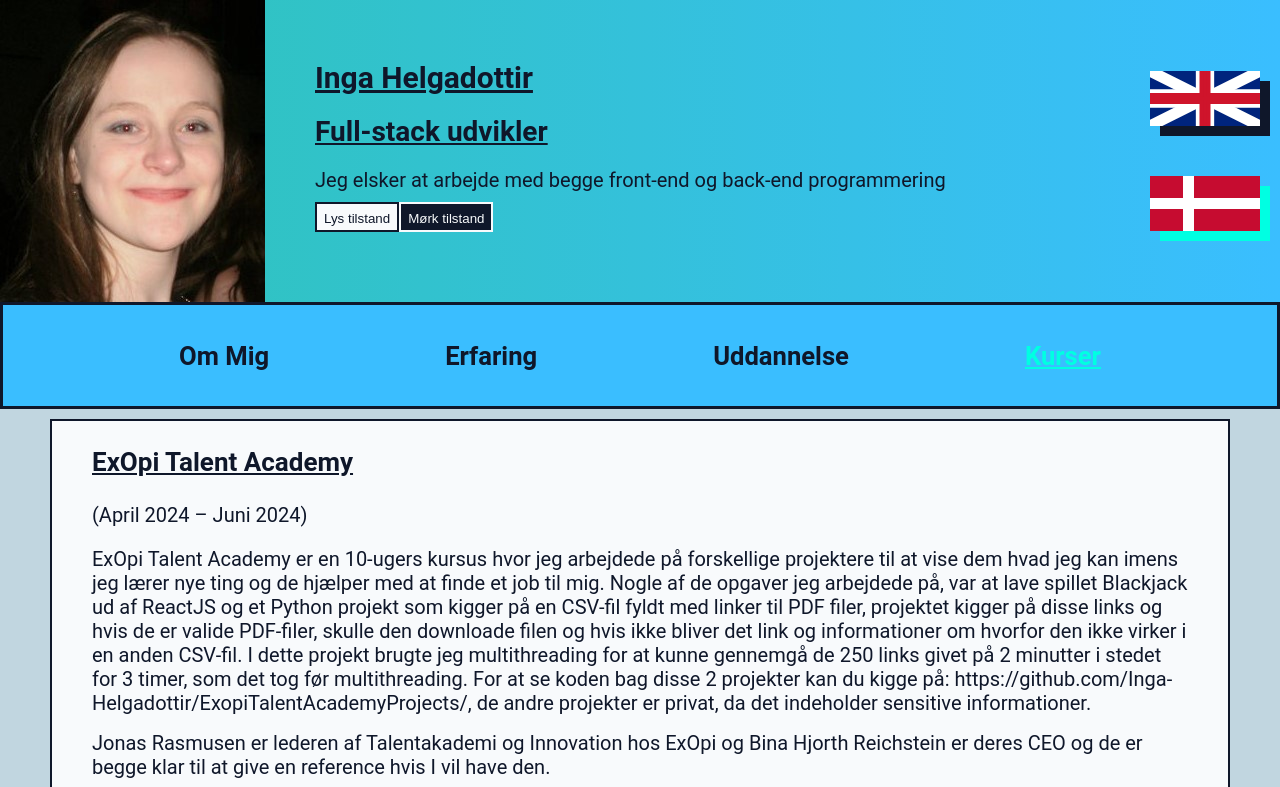
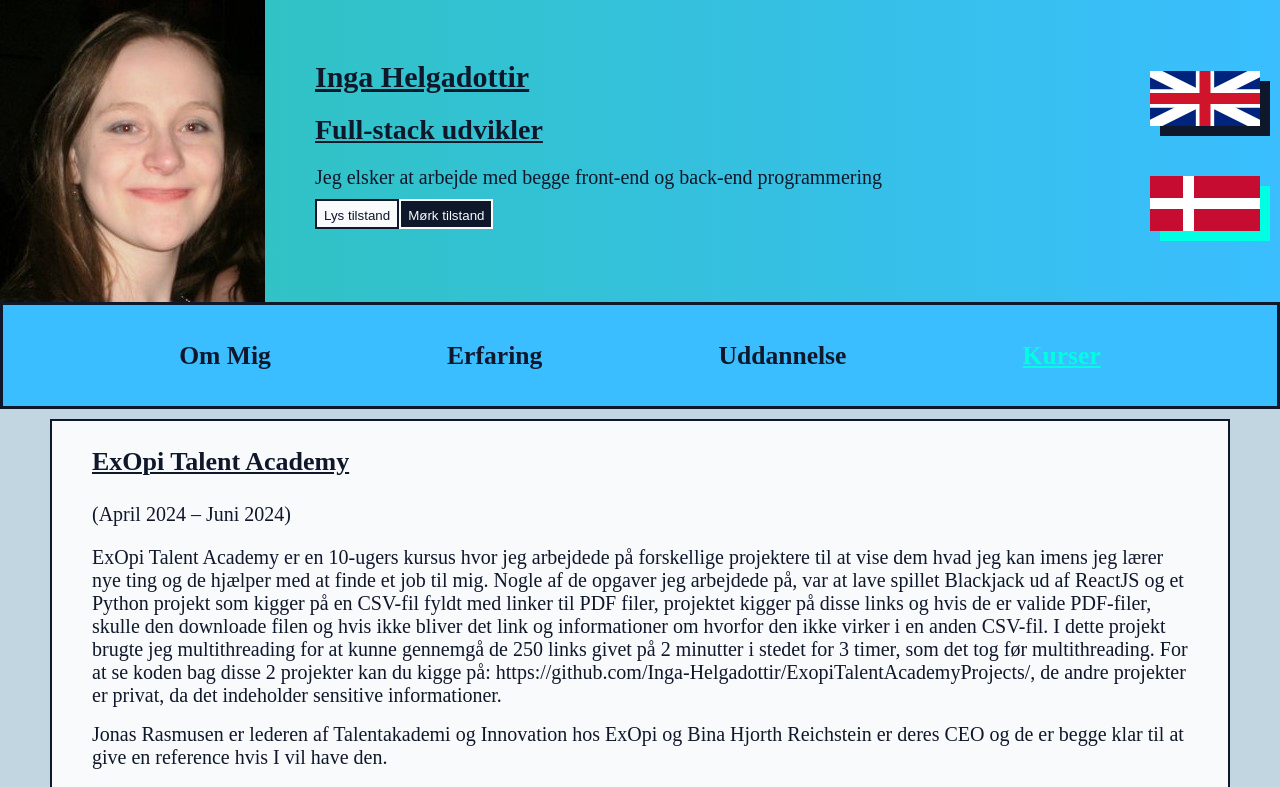
Before and after one commit to Inga-Helgadottir/CodeCV, a React (Create React App) app: page /Courses in a window 1280 px wide. Shown: the top 787 px of the page. Built offline with nearby package versions, Linux system fonts and the light colour scheme.

Commit message:
style changes

```diff
--- a/src/Styles/App.css
+++ b/src/Styles/App.css
@@ -5,7 +5,7 @@ html {
 body {
   background-color: var(--primaryBackgroundColor);
   margin: 0 auto;
-  font-family: "Roboto";
+  font-family: "Times New Roman", Times, serif;
   -webkit-font-smoothing: antialiased;
   -moz-osx-font-smoothing: grayscale;
   padding-bottom: 3px;
--- a/src/Styles/TextStyles.css
+++ b/src/Styles/TextStyles.css
@@ -11,7 +11,8 @@ h3 {
 }
 
 p,
-.sectionParagraph {
+.sectionParagraph,
+.sectionParagraph a {
   font-size: 20px;
 }
 
```
